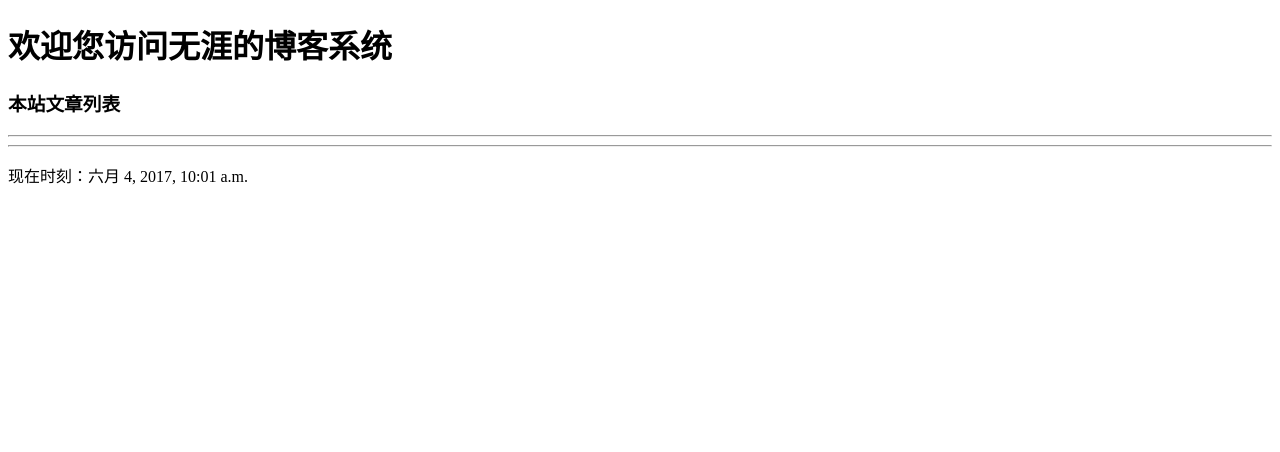
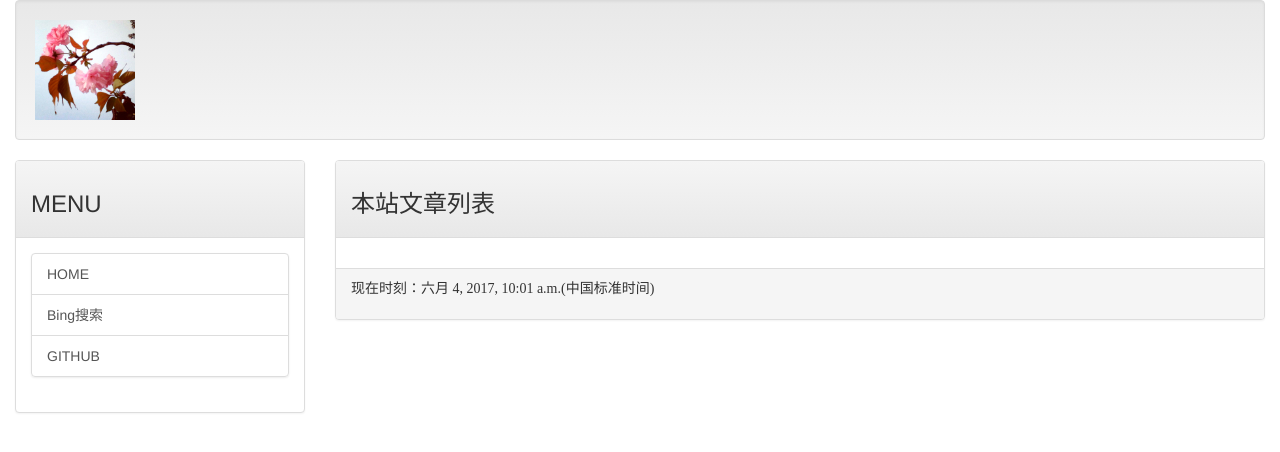
Before and after one commit to lipengju/djangostand, a Django app: page / in a window 1280 px wide. Shown: the top 452 px of the page. Run offline with Django 3.2, Linux system fonts and the light colour scheme; data that the repository does not hold is empty; some libraries are stand-ins or nearby versions.

Commit message:
新增对样式的处理

```diff
--- a/templates/base/base.html
+++ b/templates/base/base.html
@@ -5,13 +5,49 @@
 	<title>
 		{% block title %}{% endblock %}
 	</title>
+	<!-- Latest compiled and minified CSS -->
+<link rel="stylesheet" href="https://maxcdn.bootstrapcdn.com/bootstrap/3.3.7/css/bootstrap.min.css" integrity="sha384-BVYiiSIFeK1dGmJRAkycuHAHRg32OmUcww7on3RYdg4Va+PmSTsz/K68vbdEjh4u" crossorigin="anonymous">
+
+<!-- Optional theme -->
+<link rel="stylesheet" href="https://maxcdn.bootstrapcdn.com/bootstrap/3.3.7/css/bootstrap-theme.min.css" integrity="sha384-rHyoN1iRsVXV4nD0JutlnGaslCJuC7uwjduW9SVrLvRYooPp2bWYgmgJQIXwl/Sp" crossorigin="anonymous">
+
+<!-- Latest compiled and minified JavaScript -->
+<script src="https://maxcdn.bootstrapcdn.com/bootstrap/3.3.7/js/bootstrap.min.js" integrity="sha384-Tc5IQib027qvyjSMfHjOMaLkfuWVxZxUPnCJA7l2mCWNIpG9mGCD8wGNIcPD7Txa" crossorigin="anonymous"></script>
 </head>
 <body>
-{% include 'base/header.html' %}
-{% block headmessage %} {% endblock %}
-<hr>
-{% block content %}{%  endblock %}
-<hr>
-{% include 'base/footer.html' %}
+<div class="container-fluid">
+	{% include 'base/header.html' %}
+
+	<div class="row">
+		<div class="col-sm-3 col-md-3">
+			<div class="panel panel-default">
+				<div class="panel-heading">
+					<h3>MENU</h3>
+				</div>
+				<div class="panel-body">
+					<div class="list-group">
+						<a href="/" class="list-group-item" target="_blank">HOME</a>
+						<a href="http://www.bing.com" target="_blank" class="list-group-item">Bing搜索</a>
+						<a href="http://github.com" class="list-group-item" target="_blank">GITHUB</a>
+					</div>
+					<script type="text/javascript" src=""></script><noscript><a href="http://feedjit.com">Live Traffic Status</a></noscript>
+				</div>
+			</div>
+		</div>
+		<div class="col-sm-9 col-md-9">
+			<div class="panel panel-default">
+				<div class="panel-heading">
+					{% block headmessage %} {% endblock %}
+				</div>
+				<div class="panel-body">
+					{% block content %}{%  endblock %}
+				</div>
+				<div class="panel-footer">
+					{% include 'base/footer.html' %}
+				</div>
+			</div>
+		</div>
+	</div>
+</div>
 </body>
 </html>
--- a/templates/base/footer.html
+++ b/templates/base/footer.html
@@ -1,6 +1,6 @@
 {% block footer %}
 	{% if now %}
-	<p style="font-family: 华文行楷">现在时刻：{{now}}</p>
+	<p style="font-family: 华文楷体">现在时刻：{{now}}(中国标准时间)</p>
 	{% else %}
 	<p style="font-family: 微软雅黑">本博客内容都是原创,如引用请通知本人,谢谢您！！！</p>
 	{% endif %}
--- a/templates/base/header.html
+++ b/templates/base/header.html
@@ -1 +1,9 @@
-<h1 style="font-family: 微软雅黑">欢迎您访问无涯的博客系统</h1>
+
+{% load staticfiles %}
+
+<div class="well">
+	<!--<h1 style="font-family: 微软雅黑">欢迎您访问无涯的博客系统</h1>-->
+	<!--<img src="{% static "images/logo.png" %}">-->
+	<!--<img src="D:/git/Python/DjangoStand/tatic/images/logo.png">-->
+	<img src="static/images/logo.jpg" width="100" height="100">
+</div>
--- a/templates/mainsite/index.html
+++ b/templates/mainsite/index.html
@@ -7,30 +7,20 @@
 {% endblock %}
 
 {% block content %}
+
     {% for post in posts %}
-        <p style="font-family: 微软雅黑; font-size: 16pt;font-weight: bold">
-            <a href="/post/{{ post.slug }}" target="_blank"> {{ post.title }}</a>
-        </p>
+       <div class="panel panel-default">
+           <div class="panel-heading">
+               <p style="font-family: 微软雅黑; font-size: 16pt;font-weight: bold">
+                   <a href="/post/{{ post.slug }}" target="_blank"> {{ post.title }}</a>
+               </p>
+           </div>
+
+           <div class="panel-body" style="background-color: #efefef">
+               <p>
+                   发布时间：{{ post.pub_date|date:"Y M d,h:m:s" }}
+               </p>
+           </div>
+       </div>
     {% endfor %}
 {% endblock %}
-
-<!--<html lang="en">-->
-<!--<head>-->
-    <!--<meta charset="UTF-8">-->
-    <!--<title>欢迎您访问我的博客</title>-->
-<!--</head>-->
-<!--<body>-->
-<!--<h1>欢迎您访问我的博客</h1>-->
-<!--<hr>-->
-<!--{% for post in posts %}-->
-<!--<p style="font-family: 微软雅黑; font-size: 16pt;font-weight: bold">-->
-    <!--<a href="/post/{{ post.slug }}" target="_blank"> {{ post.title }}</a>-->
-<!--</p>-->
-<!--<p style="font-family: 微软雅黑;font-size: 10pt;font-weight: lpt;">-->
-    <!--{{ post.body }}-->
-<!--</p>-->
-<!--{% endfor %}-->
-<!--<hr>-->
-<!--<h3>现在时刻：{{now}}</h3>-->
-<!--</body>-->
-<!--</html>-->
--- a/templates/mainsite/post.html
+++ b/templates/mainsite/post.html
@@ -1,15 +1,17 @@
 {% extends 'base/base.html' %}
+{% load markdown_deux_tags %}
 {% block title %} {{ post.title }} {% endblock %}
 
 {% block headmessage %}
     <h3 style="font-family: 楷体">{{ post.title }}</h3>
-	<h3><a href="/">返回首页</a></h3>
+
 {% endblock %}
 
 {% block content %}
 	<p style="font-family: 微软雅黑;font-size: 12pt;letter-spacing: 2pt">
-		{{ post.body }}</a>
+		{{ post.body| markdown }}</a>
 	</p>
+	<h3><a href="/">返回首页</a></h3>
 {% endblock %}
 
 
```
Also changed, not shown: DjangoStand/settings.py (+7 -0 lines), static/images/logo.jpg (added), 1 other file.
